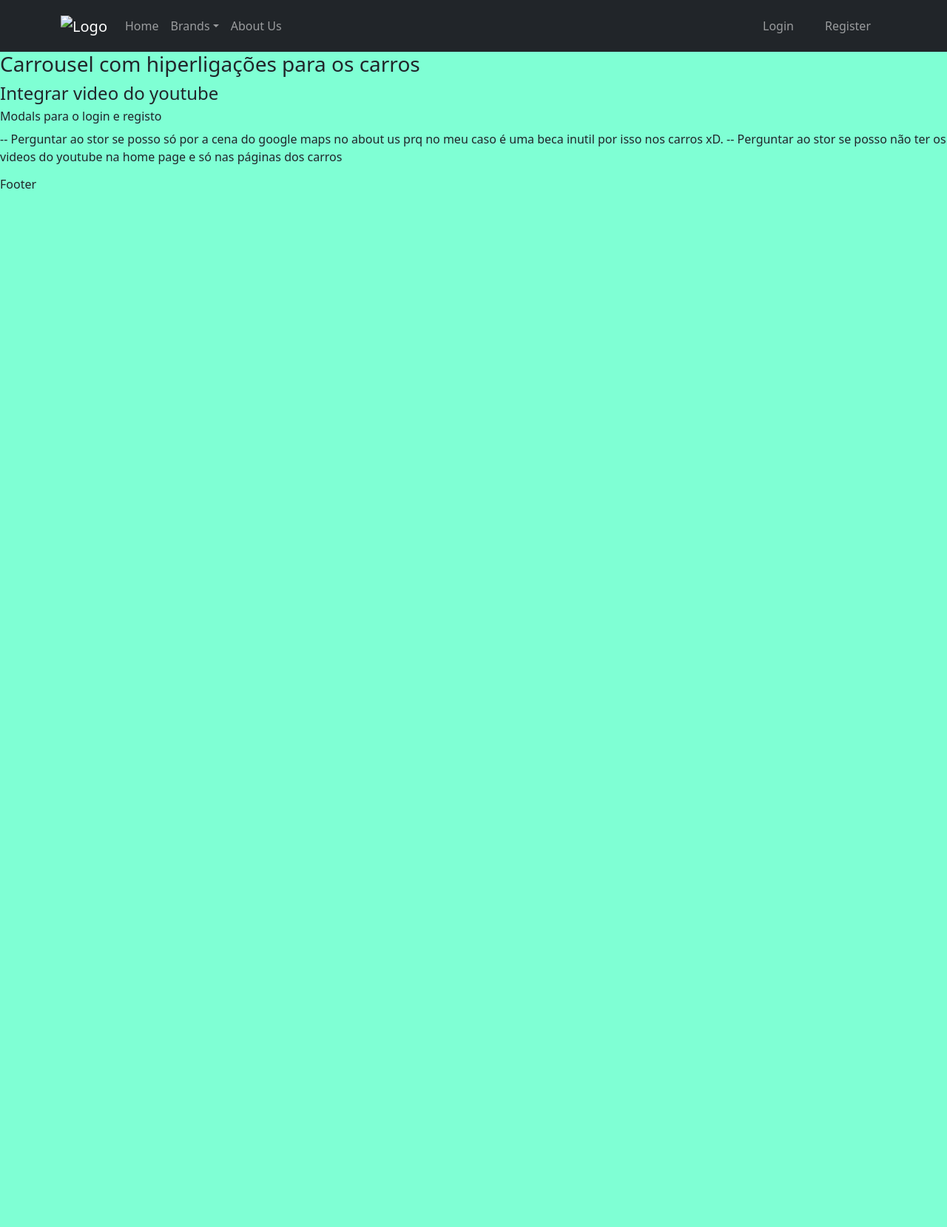
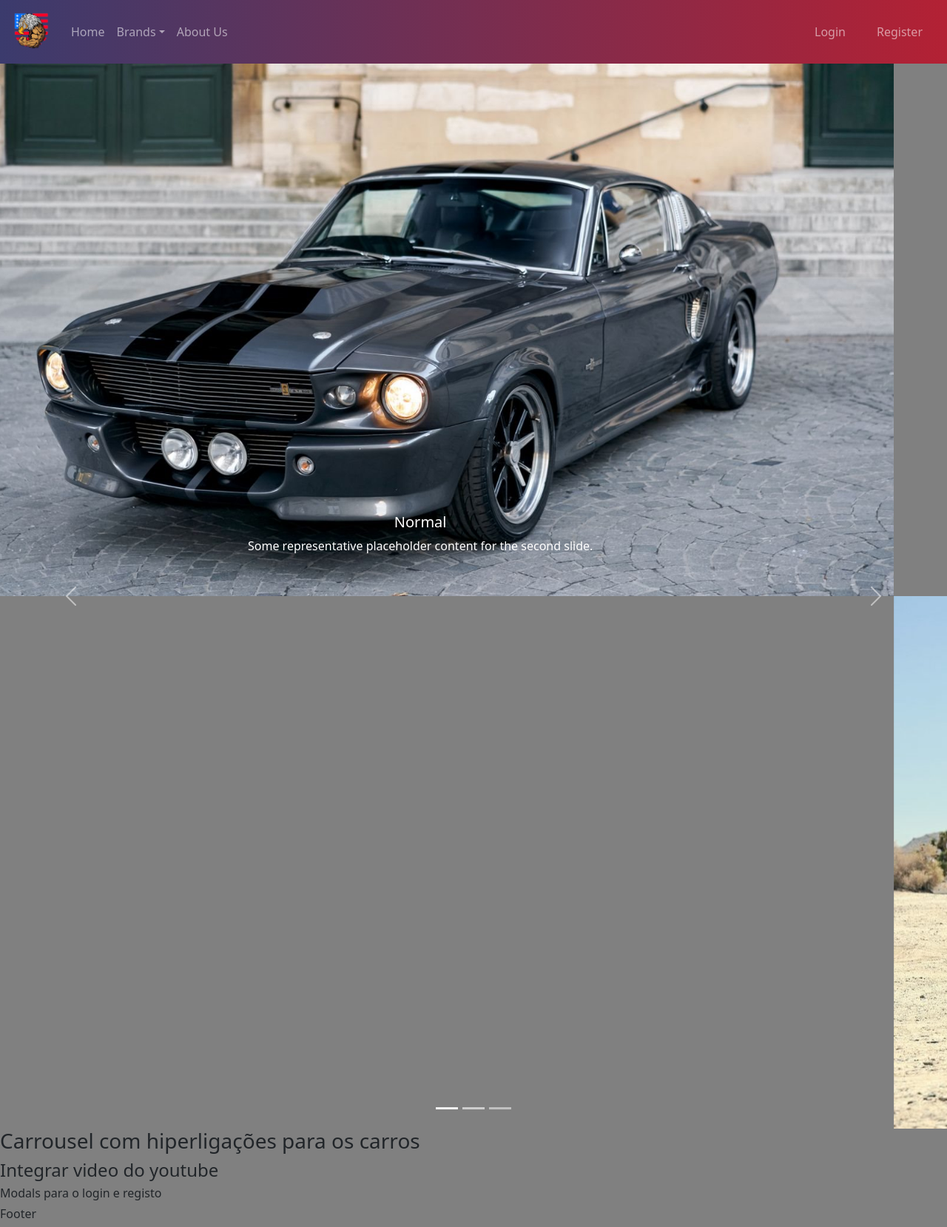
Before and after one commit to joselopes04/Muscle-Cars-Website, a plain HTML site: page index.html in a window 1280 px wide. Shown: the whole page at 74% size. Before the commit the page ends 800 px from the top, so only its background shows below. Drawn offline with nearby package versions, Linux system fonts and the light colour scheme.

Commit message:
Added a carrousel and redesigned navbar

```diff
--- a/index.html
+++ b/index.html
@@ -5,7 +5,8 @@
     <meta charset="UTF-8">
     <meta http-equiv="X-UA-Compatible" content="IE=edge">
     <meta name="viewport" content="width=device-width, initial-scale=1.0">
-    <title>American Muscle</title>
+    <title>American Muscle Cars</title>
+    <link rel="icon" type="image/x-icon" href="images/AmericanMuscle.png">
     <!-- CSS and Bootstrap -->
     <link rel="stylesheet" href="style.css">
     <link href="https://cdn.jsdelivr.net/npm/bootstrap@5.2.3/dist/css/bootstrap.min.css" rel="stylesheet"
@@ -17,10 +18,10 @@
 </head>
 
 <body class="content">
-    <nav class="navbar navbar-expand-xl bg-dark navbar-dark sticky">
-        <div class="container">
+    <nav class="navbar navbar-expand-xl navbarBG navbar-dark sticky">
+        <div class="container-fluid">
             <a class="navbar-brand" href="#">
-                <img src="/docs/4.0/assets/brand/bootstrap-solid.svg" width="30" height="30" alt="Logo">
+                <img src="images/AmericanMuscle.png" width="60" height="60" alt="Logo">
             </a>
             <button type="button" class="navbar-toggler" data-bs-toggle="collapse" data-bs-target="#navBar">
                 <span class="navbar-toggler-icon"></span>
@@ -32,34 +33,34 @@
                     </li>
                     <li class="nav-item dropdown">
                         <a class="nav-link dropdown-toggle" data-bs-toggle="dropdown" href="#">Brands</a>
-                        <ul class="dropdown-menu dropdown-menu-dark">
+                        <ul class="dropdown-menu navbarBG">
                             <li class="nav-item">
                                 <a class="nav-link">
-                                    <img class="logo" src="images/fordLogo.png">
+                                    <img class="logo" src="images/logos/fordLogo.png">
                                     Ford
                                 </a>
                             </li>
                             <li class="nav-item">
                                 <a class="nav-link">
-                                    <img class="logo" src="images/chevroletLogo.png">
+                                    <img class="logo" src="images/logos/chevroletLogo.png">
                                     Chevrolet
                                 </a>
                             </li>
                             <li class="nav-item">
                                 <a class="nav-link">
-                                    <img class="logo" src="images/dodgeLogo.png">
+                                    <img class="logo" src="images/logos/dodgeLogo.png">
                                     Dodge
                                 </a>
                             </li>
                             <li class="nav-item">
                                 <a class="nav-link">
-                                    <img class="logo" src="images/plymouthLogo.png">
+                                    <img class="logo" src="images/logos/plymouthLogo.png">
                                     Plymouth
                                 </a>
                             </li>
                             <li class="nav-item">
                                 <a class="nav-link">
-                                    <img class="logo" src="images/pontiacLogo.png">
+                                    <img class="logo" src="images/logos/pontiacLogo.png">
                                     Pontiac
                                 </a>
                             </li>
@@ -85,12 +86,48 @@
         </div>
     </nav>
     <div>
+        <div id="carouselExampleCaptions" class="carousel slide" data-bs-ride="carousel">
+            <div class="carousel-indicators">
+              <button type="button" data-bs-target="#carouselExampleCaptions" data-bs-slide-to="0" class="active" aria-current="true" aria-label="Slide 1"></button>
+              <button type="button" data-bs-target="#carouselExampleCaptions" data-bs-slide-to="1" aria-label="Slide 2"></button>
+              <button type="button" data-bs-target="#carouselExampleCaptions" data-bs-slide-to="2" aria-label="Slide 3"></button>
+            </div>
+            <div class="carousel-inner">
+                <div class="carousel-item carousel-image active bg1">
+                    <div class="carousel-caption">
+                      <h5>Normal</h5>
+                      <p>Some representative placeholder content for the second slide.</p>
+                    </div>
+                  </div>
+            </div>
+            <div class="carousel-inner">
+                <div class="carousel-item carousel-image bg2">
+                    <div class="carousel-caption">
+                      <h5>Normal</h5>
+                      <p>Some representative placeholder content for the second slide.</p>
+                    </div>
+                  </div>
+            </div>
+            <div class="carousel-inner">
+                <div class="carousel-item carousel-image bg3">
+                    <div class="carousel-caption">
+                      <h5>Normal</h5>
+                      <p>Some representative placeholder content for the second slide.</p>
+                    </div>
+                  </div>
+            </div>
+            <button class="carousel-control-prev" type="button" data-bs-target="#carouselExampleCaptions" data-bs-slide="prev">
+              <span class="carousel-control-prev-icon" aria-hidden="true"></span>
+              <span class="visually-hidden">Previous</span>
+            </button>
+            <button class="carousel-control-next" type="button" data-bs-target="#carouselExampleCaptions" data-bs-slide="next">
+              <span class="carousel-control-next-icon" aria-hidden="true"></span>
+              <span class="visually-hidden">Next</span>
+            </button>
+          </div>
         <h3>Carrousel com hiperligações para os carros</h3>
         <h4>Integrar video do youtube</h4>
         <h6>Modals para o login e registo</h6>
-        <p>-- Perguntar ao stor se posso só por a cena do google maps no about us prq no meu caso é uma beca inutil por isso nos carros xD.
-           -- Perguntar ao stor se posso não ter os videos do youtube na home page e só nas páginas dos carros
-        </p>
         <h6>Footer</h6>
     </div>
 
--- a/style.css
+++ b/style.css
@@ -1,8 +1,31 @@
-.content{
-    background-color: aquamarine;
+.content {
+    background-color: gray;
 }
 
-.logo{
+.logo {
     height: 30px;
     width: 50px;
 }
+
+.navbarBG {
+    background: linear-gradient(to right, #3b3b6d 0%, #b32134 100%);
+}
+
+.carousel-image {
+    background-repeat: no-repeat;
+    background-size:cover ;
+    background-position: center;
+    height: 90vh;
+}
+
+.bg1 {
+    background-image: url("images/cars/ford-mustang-shelby-gt500.jpg");
+}
+
+.bg2 {
+    background-image: url("images/cars/DODGE CHALLENGER.jpg");
+}
+
+.bg3 {
+    background-image: url("images/cars/CHEVROLET_CHEVELLE_MALIBU_SS_1970_104.jpg");
+}
```
Also changed, not shown: images/AmericanMuscle.png (added), images/cars/CHEVROLET_CHEVELLE_MALIBU_SS_1970_104.jpg (added), images/cars/DODGE CHALLENGER.jpg (added), images/cars/ford-mustang-shelby-gt500.jpg (added), images/logos/chevroletLogo.png (renamed from images/chevroletLogo.png), images/logos/dodgeLogo.png (renamed from images/dodgeLogo.png), images/logos/fordLogo.png (renamed from images/fordLogo.png), images/logos/plymouthLogo.png (renamed from images/plymouthLogo.png), images/logos/pontiacLogo.png (renamed from images/pontiacLogo.png).
